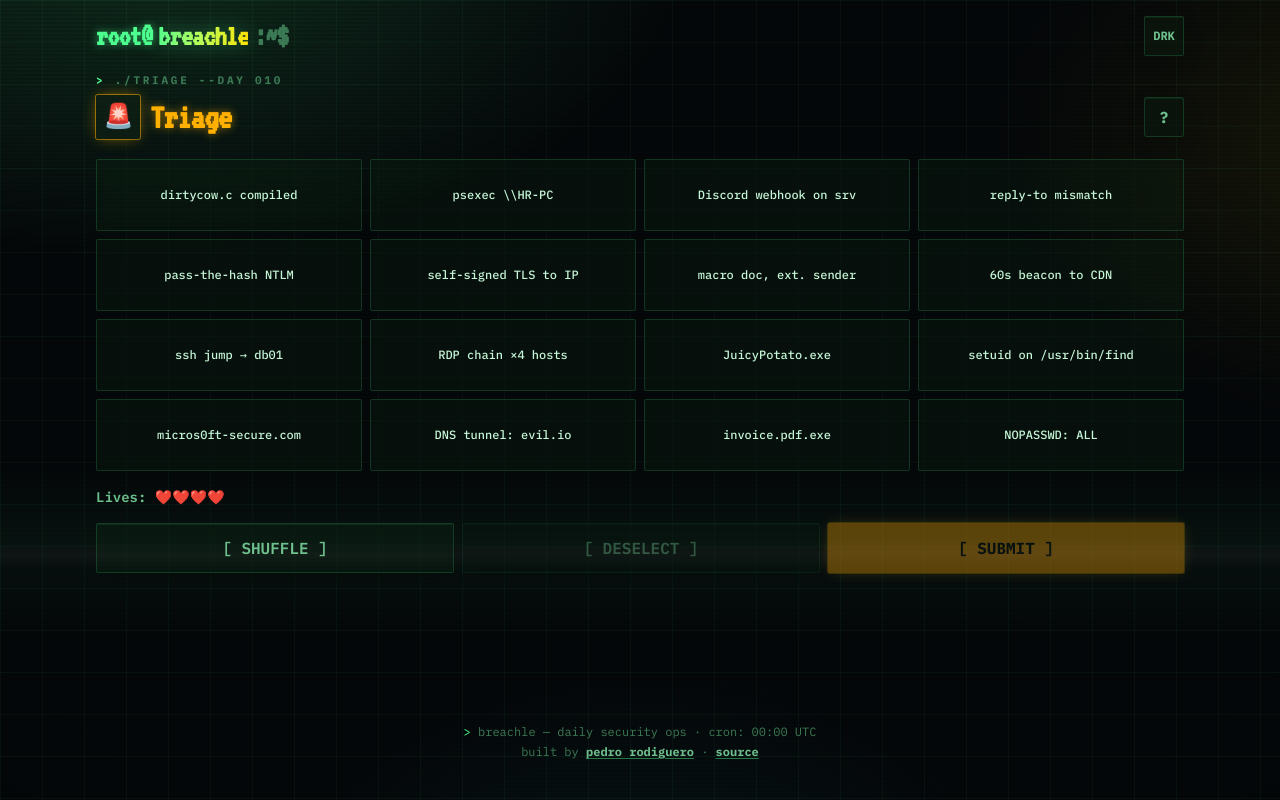
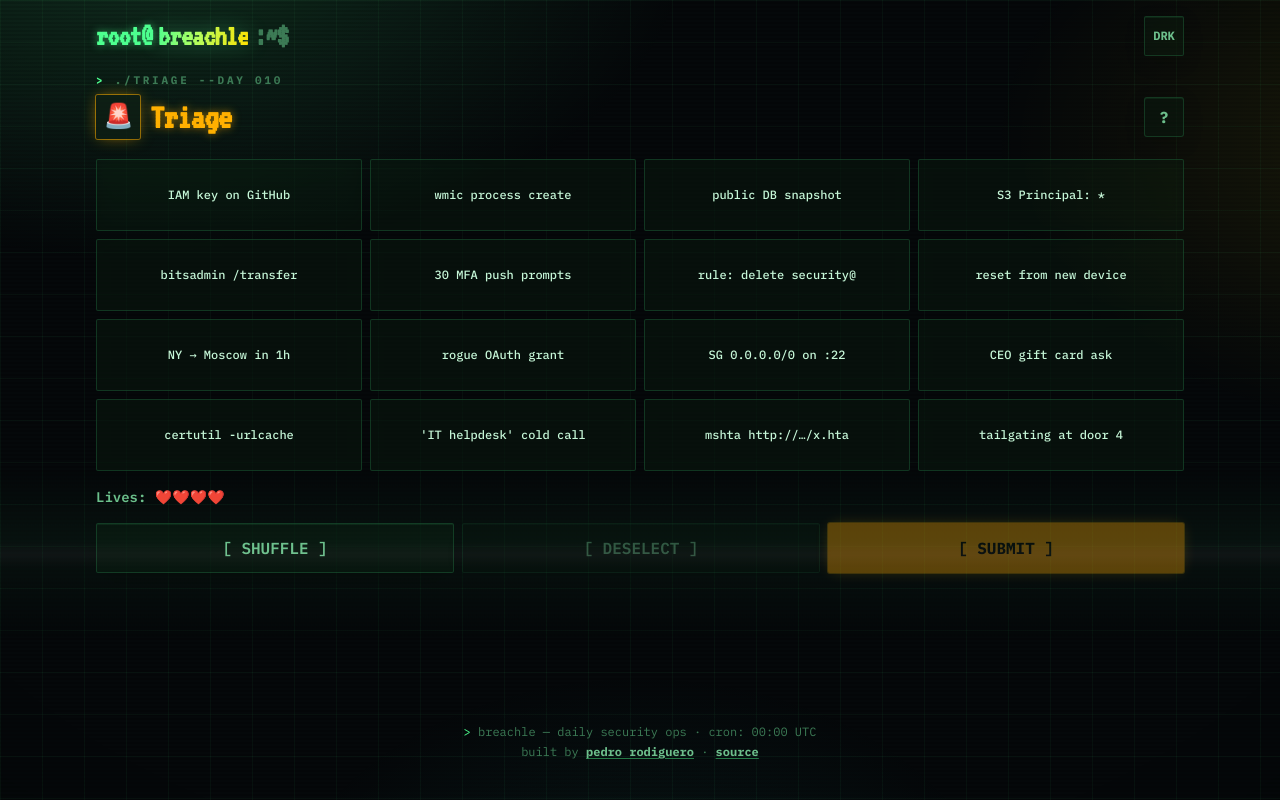
Before and after one commit to pedro-rodiguero/breachle, a SvelteKit app: page /triage in a window 1280 px wide. Built offline with nearby package versions, Linux system fonts and the light colour scheme.

Commit message:
Triage: pick the daily puzzle through the no-repeat rotation

```diff
--- a/src/routes/triage/+page.svelte
+++ b/src/routes/triage/+page.svelte
@@ -5,7 +5,7 @@
 	import { GAME_BY_ID } from '$lib/config'
 	import { TRIAGE_PUZZLES } from '$lib/data/triage'
 	import { archiveDateFromHash, DailyGame } from '$lib/daily.svelte'
-	import { dailyRng, shuffleWith } from '$lib/seed'
+	import { dailyPick, dailyRng, shuffleWith } from '$lib/seed'
 	import { flip } from 'svelte/animate'
 	import { fly, scale } from 'svelte/transition'
 
@@ -26,10 +26,10 @@
 
 	const game = new DailyGame<Progress, Result>('triage', archiveDateFromHash())
 
-	// One PRNG drives puzzle choice and board shuffle, so it's stable on reload.
-	const rng = dailyRng('triage', game.todayKey)
-	const puzzle = TRIAGE_PUZZLES[Math.floor(rng() * TRIAGE_PUZZLES.length)]
-	const tileOrder = shuffleWith(rng, Array.from({ length: 16 }, (_, i) => i))
+	// Puzzle comes from the no-repeat rotation; the board shuffle stays on
+	// the per-day PRNG so it's stable on reload.
+	const puzzle = dailyPick('triage', TRIAGE_PUZZLES, game.todayKey)
+	const tileOrder = shuffleWith(dailyRng('triage', game.todayKey), Array.from({ length: 16 }, (_, i) => i))
 
 	// A completed game stores only the result; solved groups are the history
 	// rows where all four picks shared a group.
```
